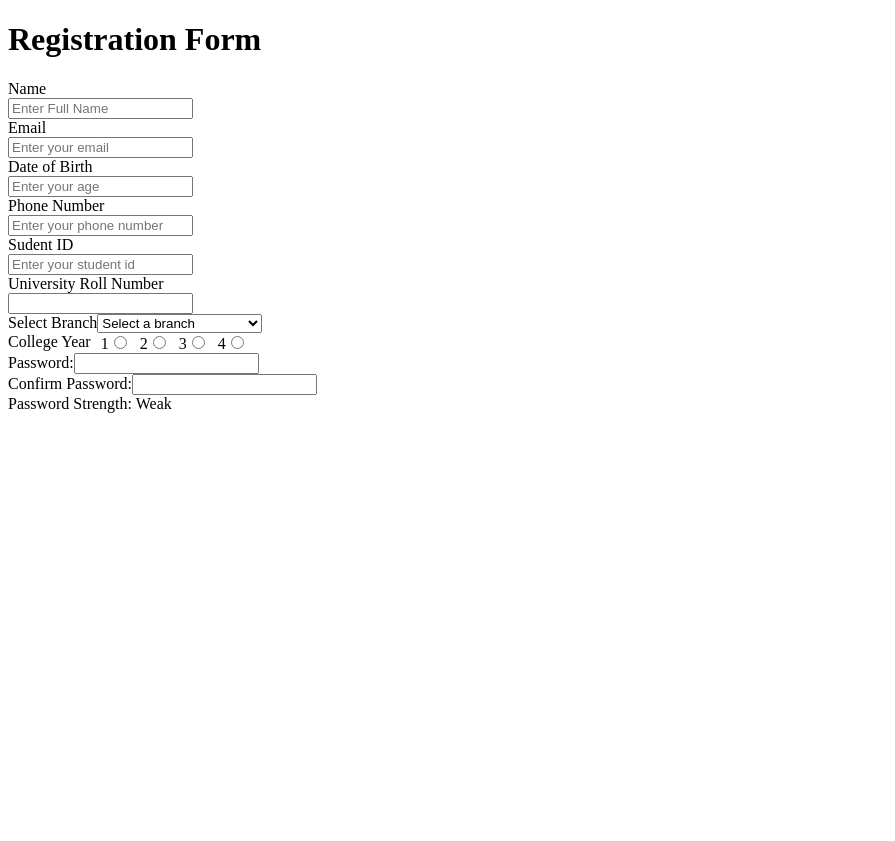
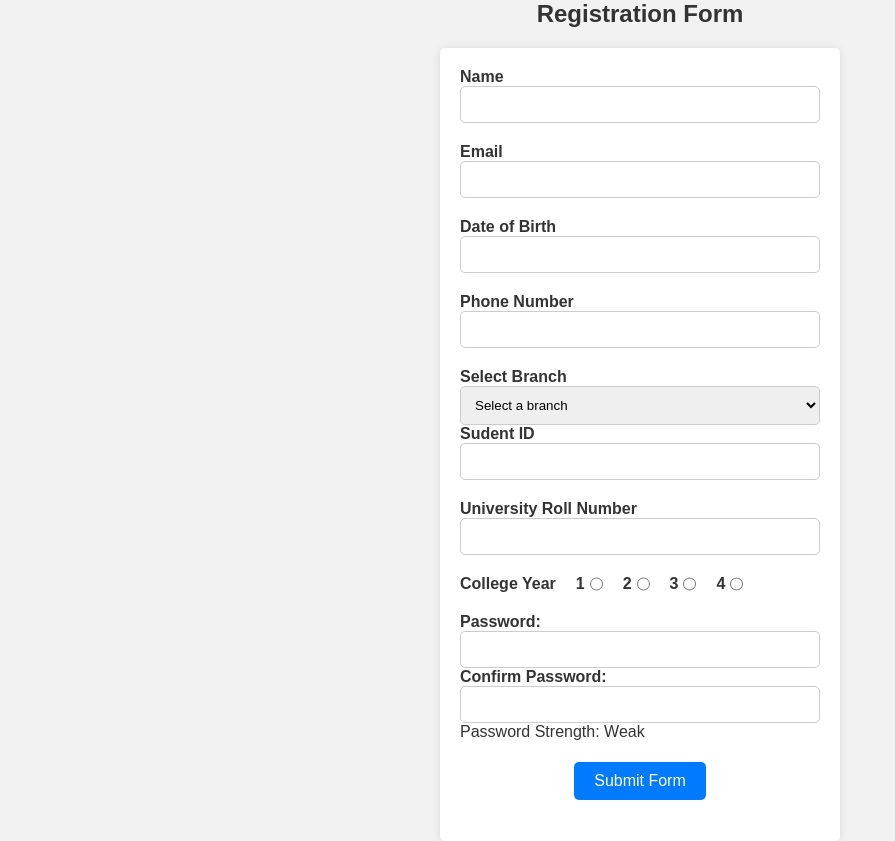
Before and after one commit to akash85246/Registration-Form-, a React (Vite) app: page / in a window 1280 px wide. Shown: the whole page, without its empty margins (0-895 px from the left). Before the commit the page ends 800 px from the top, so only its background shows below. Built offline with nearby package versions, Linux system fonts and the light colour scheme.

Commit message:
add styling and fixed minor bugs

```diff
--- a/src/App.jsx
+++ b/src/App.jsx
@@ -1,19 +1,69 @@
-/*-------------------------------------------------------------------
-|  🐼 React FC App
-|
-|  🐯 Purpose: RENDERS REACT APP
-|
-|  🐸 Returns:  JSX
-*-------------------------------------------------------------------*/
-
-import { Navigation } from "./components";
-import { Form } from "./Form";
+import Input from "./input";
+import Heading from "./heading";
+import UniversityBranchSelector from "./dropdown";
+import Checkbox from "./checkbox";
+import PasswordInput from "./password";
+import SubmitButton from "./button";
 
 function App() {
   return (
-    <div>
-      <Form />
-    </div>
+    <>
+      <Heading />
+      <form id="form">
+        <Input
+          for="name"
+          labelId="label-name"
+          label="Name"
+          type="text"
+          nameId="name"
+          placeholder="Enter Full Name"
+        ></Input>
+        <Input
+          for="email"
+          labelId="label-email"
+          label="Email"
+          type="email"
+          nameId="email"
+          placeholder="Enter your email"
+        ></Input>
+        <Input
+          for="age"
+          labelId="label-age"
+          label="Date of Birth"
+          type="text"
+          nameId="age"
+          placeholder="Enter your age"
+        ></Input>
+        <Input
+          for="number"
+          labelId="label-number"
+          label="Phone Number"
+          type="number"
+          nameId="number"
+          placeholder="Enter your phone number"
+        ></Input>
+        <UniversityBranchSelector />
+
+        <Input
+          for="StudentId"
+          labelId="label-SId"
+          label="Sudent ID"
+          type="number"
+          nameId="number"
+          placeholder="Enter your student id"
+        ></Input>
+        <Input
+          for="rno"
+          labelId="label-rno"
+          label="University Roll Number"
+          type="number"
+          nameId="rno"
+        ></Input>
+        <Checkbox />
+        <PasswordInput />
+        <SubmitButton label="Submit Form" />
+      </form>
+    </>
   );
 }
 
--- /dev/null
+++ b/src/button.jsx
@@ -0,0 +1,13 @@
+import React from "react";
+
+function SubmitButton({ label, onClick }) {
+  return (
+    <section className="butt">
+      <button className="button" type="submit" onClick={onClick}>
+        {label}
+      </button>
+    </section>
+  );
+}
+
+export default SubmitButton;
--- a/src/checkbox.jsx
+++ b/src/checkbox.jsx
@@ -2,19 +2,19 @@ export default function Checkbox() {
   return (
     <div className="form-control check">
       <label>College Year</label>
-      <div>
+      <div className="radio">
         <label htmlFor="year-1">1</label>
         <input type="radio" id="year-1" name="year" />
       </div>
-      <div>
+      <div className="radio">
         <label htmlFor="year-2">2</label>
         <input type="radio" id="year-2" name="year" />
       </div>
-      <div>
+      <div className="radio">
         <label htmlFor="year-3">3</label>
         <input type="radio" id="year-3" name="year" />
       </div>
-      <div>
+      <div className="radio">
         <label htmlFor="year-4">4</label>
         <input type="radio" id="year-4" name="year" />
       </div>
--- a/src/index.css
+++ b/src/index.css
@@ -1,4 +1,95 @@
+* {
+  margin: 0;
+  padding: 0;
+  box-sizing: border-box;
+}
+
+body {
+  background-color: #f2f2f2;
+  font-family: Arial, sans-serif;
+  color: #333;
+}
+
+#form {
+  max-width: 400px;
+  margin: 0 auto;
+  background-color: #fff;
+  padding: 20px;
+  border-radius: 5px;
+  box-shadow: 0 0 10px rgba(0, 0, 0, 0.1);
+}
+
+h1 {
+  font-size: 24px;
+  margin-bottom: 20px;
+  text-align: center;
+  color: #333;
+}
+
+.form-control {
+  margin-bottom: 20px;
+}
+
+label {
+  display: block;
+  font-weight: bold;
+}
+
+input[type="text"],
+input[type="email"],
+input[type="number"],
+input[type="password"],
+select {
+  width: 100%;
+  padding: 10px;
+  border: 1px solid #ccc;
+  border-radius: 5px;
+}
+
+#passwordStrength {
+  font-size: 14px;
+  color: #333;
+  margin-top: 5px;
+}
+
+button {
+  background-color: #007bff;
+  color: #fff;
+  border: none;
+  padding: 10px 20px;
+  border-radius: 5px;
+  cursor: pointer;
+}
+
+button:hover {
+  background-color: #0056b3;
+}
+
 .check {
   display: flex;
-  column-gap: 10px;
+  column-gap: 20px;
 }
+.butt {
+  display: flex;
+  justify-content: center;
+  align-items: center;
+  height: 10vh;
+}
+
+.button {
+  background-color: #007bff;
+  color: #fff;
+  border: none;
+  padding: 10px 20px;
+  border-radius: 5px;
+  cursor: pointer;
+  font-size: 16px;
+}
+
+.button:hover {
+  background-color: #0056b3;
+}
+.radio {
+  display: flex;
+  column-gap: 5px;
+}
--- a/src/index.jsx
+++ b/src/index.jsx
@@ -1,67 +1,10 @@
 import React from "react";
 import ReactDOM from "react-dom";
-import Input from "./input";
-import Heading from "./heading";
-import UniversityBranchSelector from "./dropdown";
-import Checkbox from "./checkbox";
-import PasswordInput from "./password";
+import App from "./App";
+
 
 const container = document.getElementById("root");
 const root = ReactDOM.createRoot(container);
 root.render(
-  <>
-    <Heading />
-    <form id="form">
-      <Input
-        for="name"
-        labelId="label-name"
-        label="Name"
-        type="text"
-        nameId="name"
-        placeholder="Enter Full Name"
-      ></Input>
-      <Input
-        for="email"
-        labelId="label-email"
-        label="Email"
-        type="email"
-        nameId="email"
-        placeholder="Enter your email"
-      ></Input>
-      <Input
-        for="age"
-        labelId="label-age"
-        label="Date of Birth"
-        type="text"
-        nameId="age"
-        placeholder="Enter your age"
-      ></Input>
-      <Input
-        for="number"
-        labelId="label-number"
-        label="Phone Number"
-        type="number"
-        nameId="number"
-        placeholder="Enter your phone number"
-      ></Input>
-      <Input
-        for="StudentId"
-        labelId="label-SId"
-        label="Sudent ID"
-        type="number"
-        nameId="number"
-        placeholder="Enter your student id"
-      ></Input>
-      <Input
-        for="rno"
-        labelId="label-rno"
-        label="University Roll Number"
-        type="number"
-        nameId="rno"
-      ></Input>
-      <UniversityBranchSelector />
-      <Checkbox />
-      <PasswordInput />
-    </form>
-  </>
+  <App/>
 );
--- a/src/input.jsx
+++ b/src/input.jsx
@@ -7,7 +7,7 @@ export default function Input(props){
             {props.label}
           </label>
           <section>
-            <input type={props.type} id={props.nameId} placeholder={props.placeholder} />
+            <input type={props.type} id={props.nameId}  />
           </section>
         </div>
       </>
```
